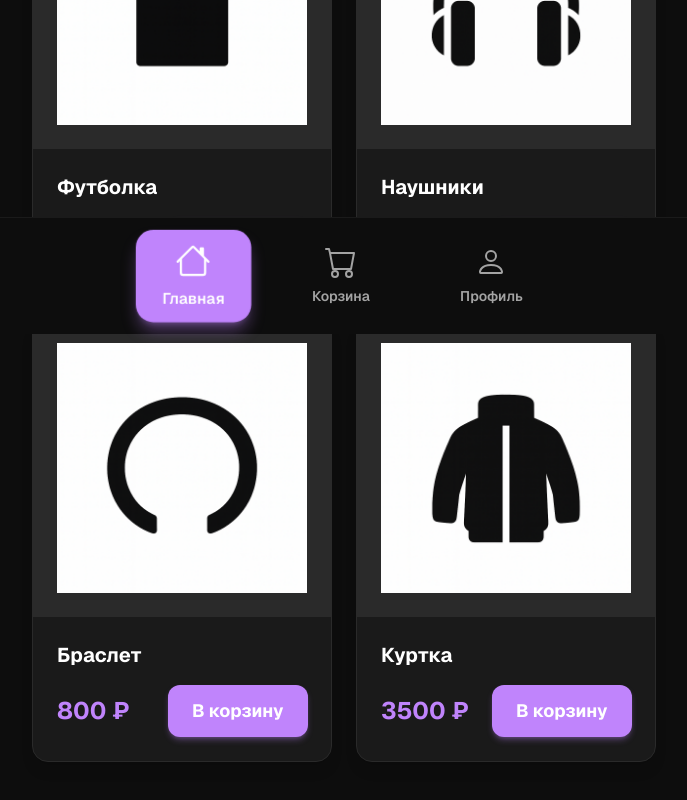
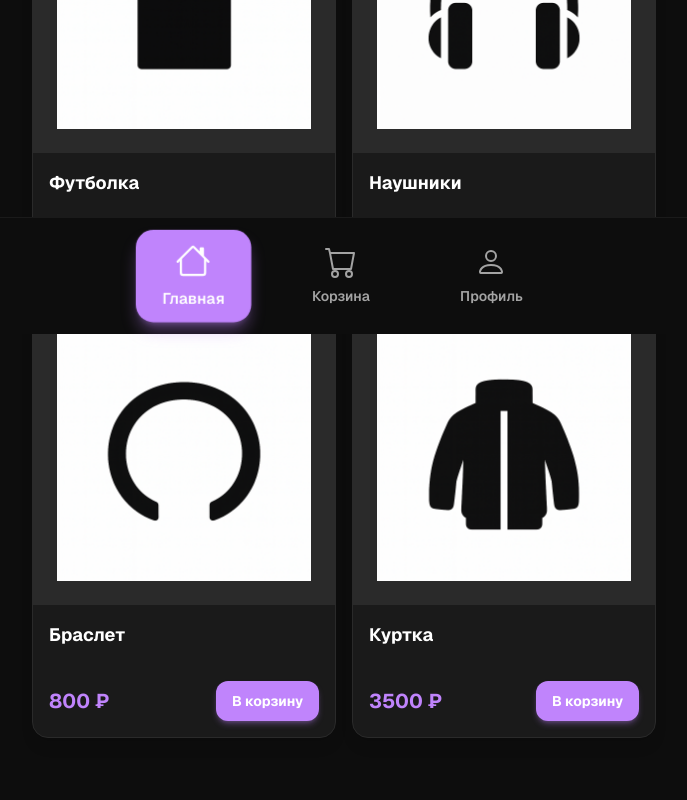
Before and after one commit to denis90-ctrl/bot2v, a React (Create React App) app: page / in a window 1280 px wide. Shown: the part 466-1266 px from the top of the page, without its empty margins (296-983 px from the left). Built offline with nearby package versions, Linux system fonts and the light colour scheme.

Commit message:
Исправлены размеры кнопок в карточках товаров: улучшена компоновка и читаемость

```diff
--- a/src/App.js
+++ b/src/App.js
@@ -209,7 +209,7 @@ function CatalogPage({ onPageChange }) {
         </div>
 
         {/* Products Grid */}
-        <div className="grid grid-cols-2 gap-6">
+        <div className="grid grid-cols-2 gap-4">
           {filteredProducts.map((product) => (
             <ProductCard key={product.id} product={product} onAddToCart={addToCart} />
           ))}
--- a/src/components/ProductCard.jsx
+++ b/src/components/ProductCard.jsx
@@ -26,14 +26,14 @@ const ProductCard = memo(({ product, onAddToCart }) => {
       </div>
 
       {/* Content */}
-      <div className="p-6">
-        <h3 className="font-bold text-xl text-white mb-4 group-hover:text-[#C084FC] transition-colors duration-300 line-clamp-2">{product.name}</h3>
+      <div className="p-4">
+        <h3 className="font-bold text-lg text-white mb-3 group-hover:text-[#C084FC] transition-colors duration-300 line-clamp-2 min-h-[3rem]">{product.name}</h3>
 
-        <div className="flex items-center justify-between">
-          <span className="text-[#C084FC] font-bold text-2xl">{product.price} ₽</span>
+        <div className="flex items-center justify-between gap-3">
+          <span className="text-[#C084FC] font-bold text-xl flex-shrink-0">{product.price} ₽</span>
           <button
             onClick={handleAddToCart}
-            className="bg-[#C084FC] text-white py-3 px-6 rounded-xl font-bold hover:bg-[#b26ef0] transition-all duration-300 shadow-md shadow-[#C084FC]/30 hover:shadow-lg hover:shadow-[#C084FC]/40 text-lg"
+            className="bg-[#C084FC] text-white py-2.5 px-4 rounded-xl font-bold hover:bg-[#b26ef0] transition-all duration-300 shadow-md shadow-[#C084FC]/30 hover:shadow-lg hover:shadow-[#C084FC]/40 text-sm whitespace-nowrap flex-shrink-0"
           >
             В корзину
           </button>
```
